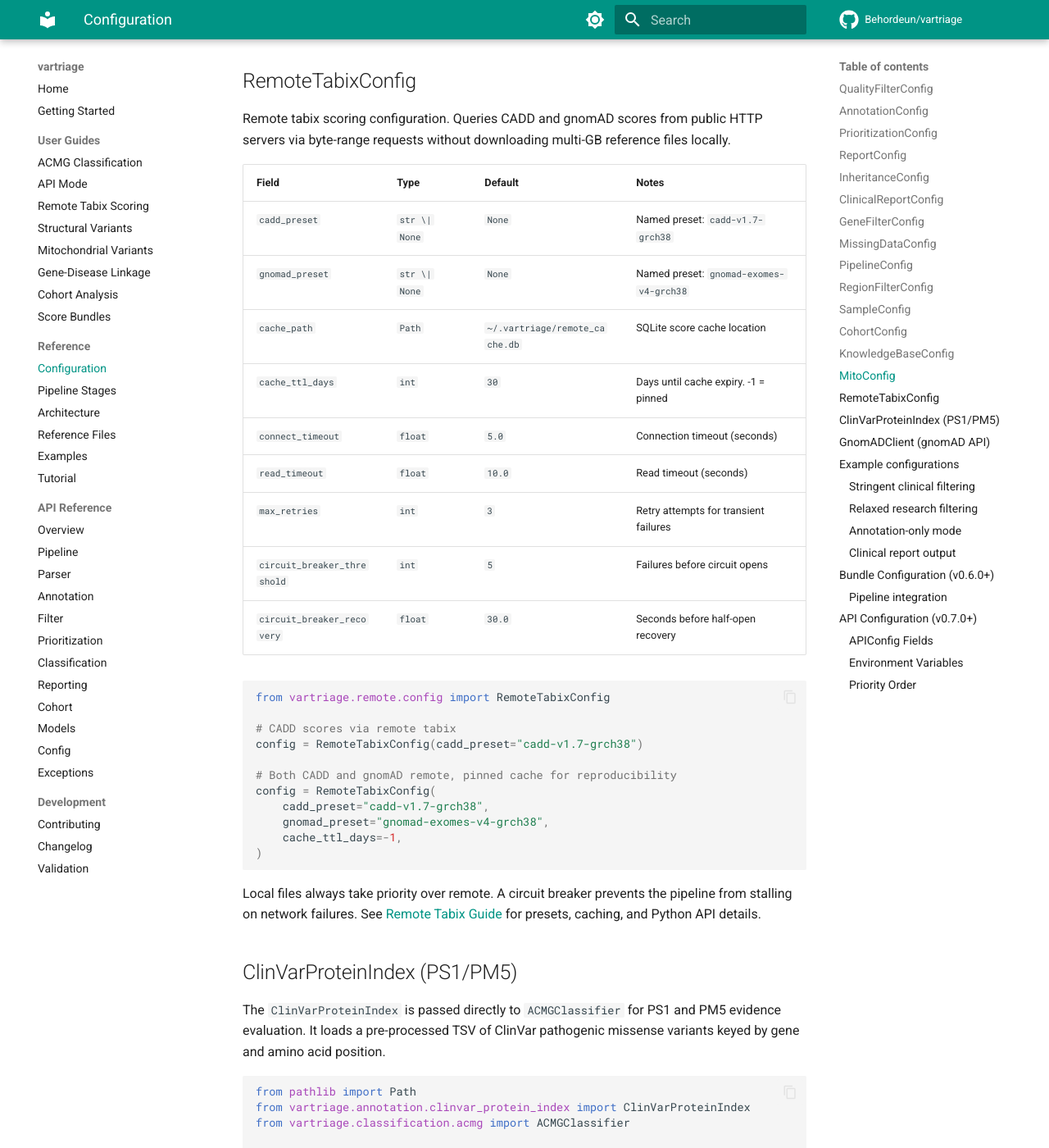
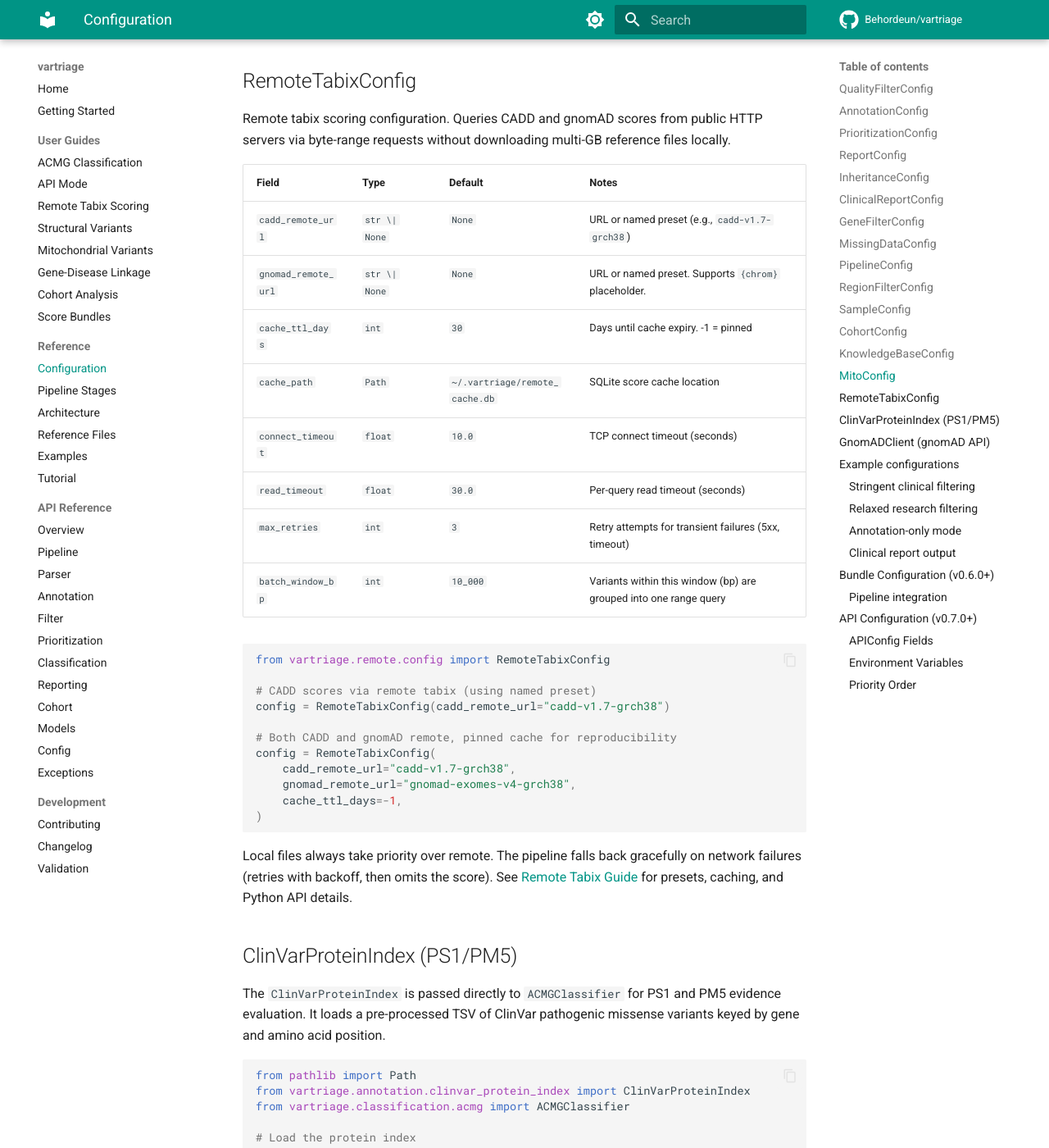
Before and after one commit to Behordeun/vartriage, an MkDocs documentation site: the page built from docs/configuration.md, in a window 1280 px wide and 1400 px high, scrolled down 9372 px. Shown: the whole window at 82% size. Built offline with MkDocs 1.6.1 and Material for MkDocs 9.7.7, drawn with Linux system fonts in a browser that asks for light colours; comment, search, counter and statistics services are not loaded.

Commit message:
docs: address code review findings
- RemoteTabixConfig: replace incorrect cadd_preset/gnomad_preset with
  actual cadd_remote_url/gnomad_remote_url fields, remove non-existent
  circuit_breaker_* fields, add batch_window_bp, fix timeouts to match
  implementation defaults (10s connect, 30s read)
- validation.md: fix missense sensitivity 75.4% -> 46.9% (actual from
  validation JSON), clarify 21,928 input vs 21,614 classified count
- README: fix GIAB runtime 26s -> 30s (actual from metrics JSON),
  update version label to v0.17.4
- changelog: clarify eRepo variant count (21,928 input, 21,614
  classified) to eliminate discrepancy with validation docs

````diff
--- a/docs/configuration.md
+++ b/docs/configuration.md
@@ -342,31 +342,30 @@ Remote tabix scoring configuration. Queries CADD and gnomAD scores from public H
 
 | Field | Type | Default | Notes |
 | ------- | ------ | --------- | ------- |
-| `cadd_preset` | `str \| None` | `None` | Named preset: `cadd-v1.7-grch38` |
-| `gnomad_preset` | `str \| None` | `None` | Named preset: `gnomad-exomes-v4-grch38` |
+| `cadd_remote_url` | `str \| None` | `None` | URL or named preset (e.g., `cadd-v1.7-grch38`) |
+| `gnomad_remote_url` | `str \| None` | `None` | URL or named preset. Supports `{chrom}` placeholder. |
+| `cache_ttl_days` | `int` | `30` | Days until cache expiry. -1 = pinned |
 | `cache_path` | `Path` | `~/.vartriage/remote_cache.db` | SQLite score cache location |
-| `cache_ttl_days` | `int` | `30` | Days until cache expiry. -1 = pinned |
-| `connect_timeout` | `float` | `5.0` | Connection timeout (seconds) |
-| `read_timeout` | `float` | `10.0` | Read timeout (seconds) |
-| `max_retries` | `int` | `3` | Retry attempts for transient failures |
-| `circuit_breaker_threshold` | `int` | `5` | Failures before circuit opens |
-| `circuit_breaker_recovery` | `float` | `30.0` | Seconds before half-open recovery |
+| `connect_timeout` | `float` | `10.0` | TCP connect timeout (seconds) |
+| `read_timeout` | `float` | `30.0` | Per-query read timeout (seconds) |
+| `max_retries` | `int` | `3` | Retry attempts for transient failures (5xx, timeout) |
+| `batch_window_bp` | `int` | `10_000` | Variants within this window (bp) are grouped into one range query |
 
 ```python
 from vartriage.remote.config import RemoteTabixConfig
 
-# CADD scores via remote tabix
-config = RemoteTabixConfig(cadd_preset="cadd-v1.7-grch38")
+# CADD scores via remote tabix (using named preset)
+config = RemoteTabixConfig(cadd_remote_url="cadd-v1.7-grch38")
 
 # Both CADD and gnomAD remote, pinned cache for reproducibility
 config = RemoteTabixConfig(
-    cadd_preset="cadd-v1.7-grch38",
-    gnomad_preset="gnomad-exomes-v4-grch38",
+    cadd_remote_url="cadd-v1.7-grch38",
+    gnomad_remote_url="gnomad-exomes-v4-grch38",
     cache_ttl_days=-1,
 )
 ```
 
-Local files always take priority over remote. A circuit breaker prevents the pipeline from stalling on network failures. See [Remote Tabix Guide](remote-tabix.md) for presets, caching, and Python API details.
+Local files always take priority over remote. The pipeline falls back gracefully on network failures (retries with backoff, then omits the score). See [Remote Tabix Guide](remote-tabix.md) for presets, caching, and Python API details.
 
 ## ClinVarProteinIndex (PS1/PM5)
 
````
Also changed, not shown: README.md (+3 -3 lines), docs/changelog.md (+2 -3 lines), docs/validation.md (+13 -11 lines).
